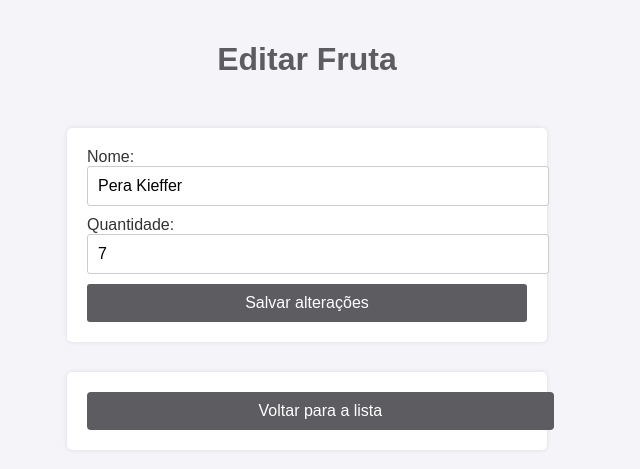
After one commit to Murilonuness/Estudos-de-Logica-e-Python, a Django app: page /editar/3/ in a window 1280 px wide. The commit adds this page. Shown: the top 469 px of the page, without its empty margins (333-973 px from the left). Run offline with Django 5.2, Linux system fonts and the light colour scheme; data comes from the database, SQL or seed files in the repository; both versions use the stored data as it was after the commit.

Commit message:
Funcionalidade: Template de edição de frutas adicionado e estilizado.

```diff
--- a/ex41.py/frutas/static/frutas/style.css
+++ b/ex41.py/frutas/static/frutas/style.css
@@ -18,7 +18,7 @@ ul {
     list-style: none;
     padding: 0;
     margin: 20px auto;
-    max-width: 600px;
+    max-width: 750px;
 }
 
 li {
@@ -86,3 +86,37 @@ form button:hover {
 .botao-excluir:hover {
     background-color: #4a494d;
 }
+
+.container {
+    background-color: #fff;
+    margin: 30px 400px;
+    padding: 20px;
+    border-radius: 5px;
+    box-shadow: 0 0 5px rgba(0, 0, 0, 0.1);
+}
+
+.link-voltar {
+    background-color: #fff;
+    margin: 20px 400px;
+    padding: 20px;
+    border-radius: 5px;
+    box-shadow: 0 0 5px rgba(0, 0, 0, 0.1);
+    text-align: center;
+}
+
+a {
+    display: inline-block;
+    text-decoration: none;
+    background-color: #5D5C61;
+    color: white;
+    padding: 10px 20px;
+    border-radius: 4px;
+    font-size: 16px;
+    text-align: center;
+    transition: background-color 0.3s ease;
+    width: 97%;
+}
+
+a:hover {
+    background-color: #4a494d;
+}
--- /dev/null
+++ b/ex41.py/frutas/templates/frutas/editar.html
@@ -0,0 +1,27 @@
+<!DOCTYPE html>
+<html lang="pt-br">
+<head>
+    <meta charset="UTF-8">
+    <title>Editar Fruta</title>
+    {% load static %}
+    <link rel="stylesheet" type="text/css" href="{% static 'frutas/style.css' %}">
+</head>
+<body>
+    <h1>Editar Fruta</h1>
+
+    <form method="POST" class="container">
+        {% csrf_token %}
+        <label for="nome">Nome:</label>
+        <input type="text" id="nome" name="nome" value="{{ fruta.nome }}" required>
+
+        <label for="qtd">Quantidade:</label>
+        <input type="number" id="qtd" name="qtd" value="{{ fruta.qtd }}" min="1" required>
+
+        <button type="submit">Salvar alterações</button>
+    </form>
+
+    <div class="container link-voltar">
+        <a href="{% url 'listar_frutas' %}">Voltar para a lista</a>
+    </div>
+</body>
+</html>
```
Also changed, not shown: ex41.py/db.sqlite3.
